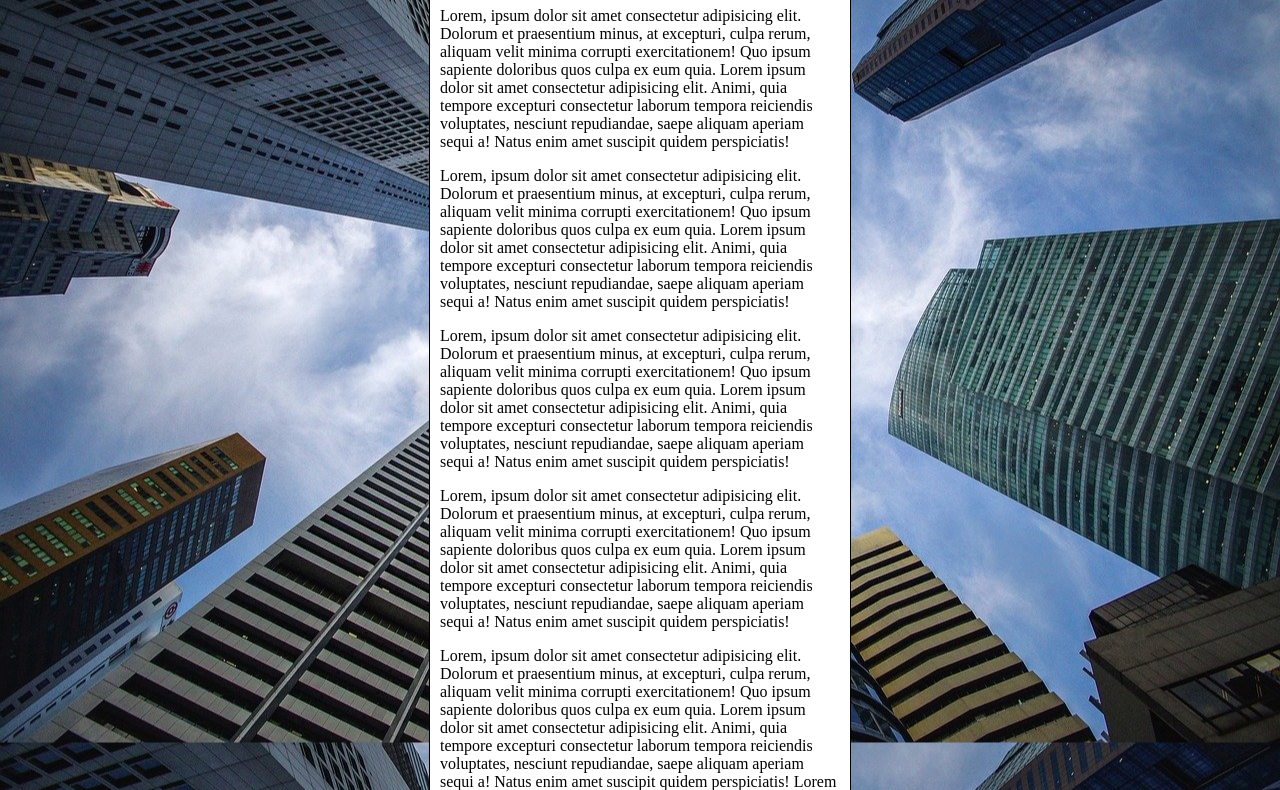
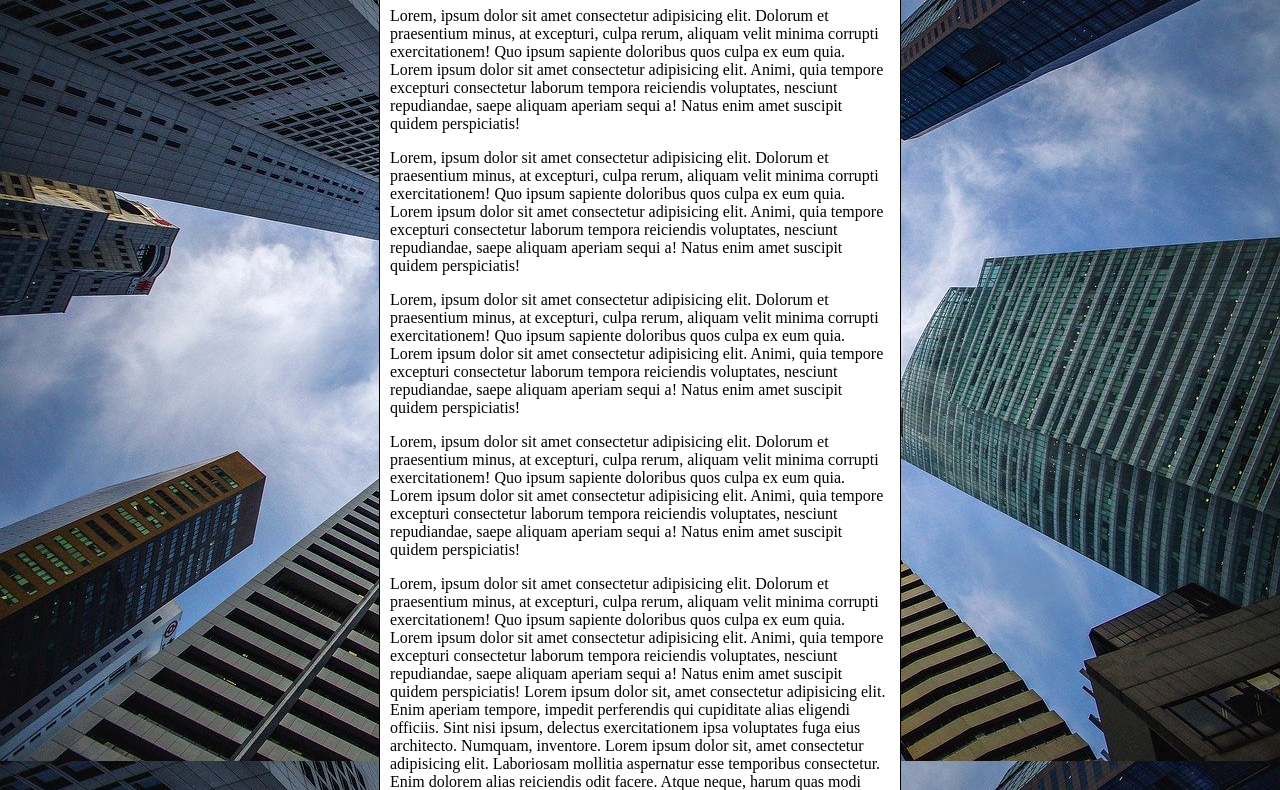
Before and after one commit to robsonmelo180/html-css, a plain HTML site: page exercicios/ex022/fundo006.html in a window 1280 px wide. Shown: the part 92-882 px from the top of the page. Drawn offline with Linux system fonts and the light colour scheme.

Commit message:
atualização do exercicio 022

```diff
--- a/exercicios/ex022/fundo006.html
+++ b/exercicios/ex022/fundo006.html
@@ -9,16 +9,25 @@
 
         body {
             height: 100vh;
+            /*
             background-color: black;
             background-image: url('imagens/wallpaper002.jpg');
             background-position: center center;
-            background-repeat: repeat-y;
+            background-repeat: no-repeat;
+            background-size: cover;
+            background-attachment: fixed;*/
+
+            /*
+            Shorthand - background
+            color > image > position > repeat [size] attachment
+            */
+            background: black url('imagens/wallpaper002.jpg') center center no-repeat fixed;
             background-size: cover;
         }
 
         main {
             background-color: white;
-            width: 400px;
+            max-width: 500px;
             padding: 10px;
             margin: auto;
             border: 1px solid black;
```
